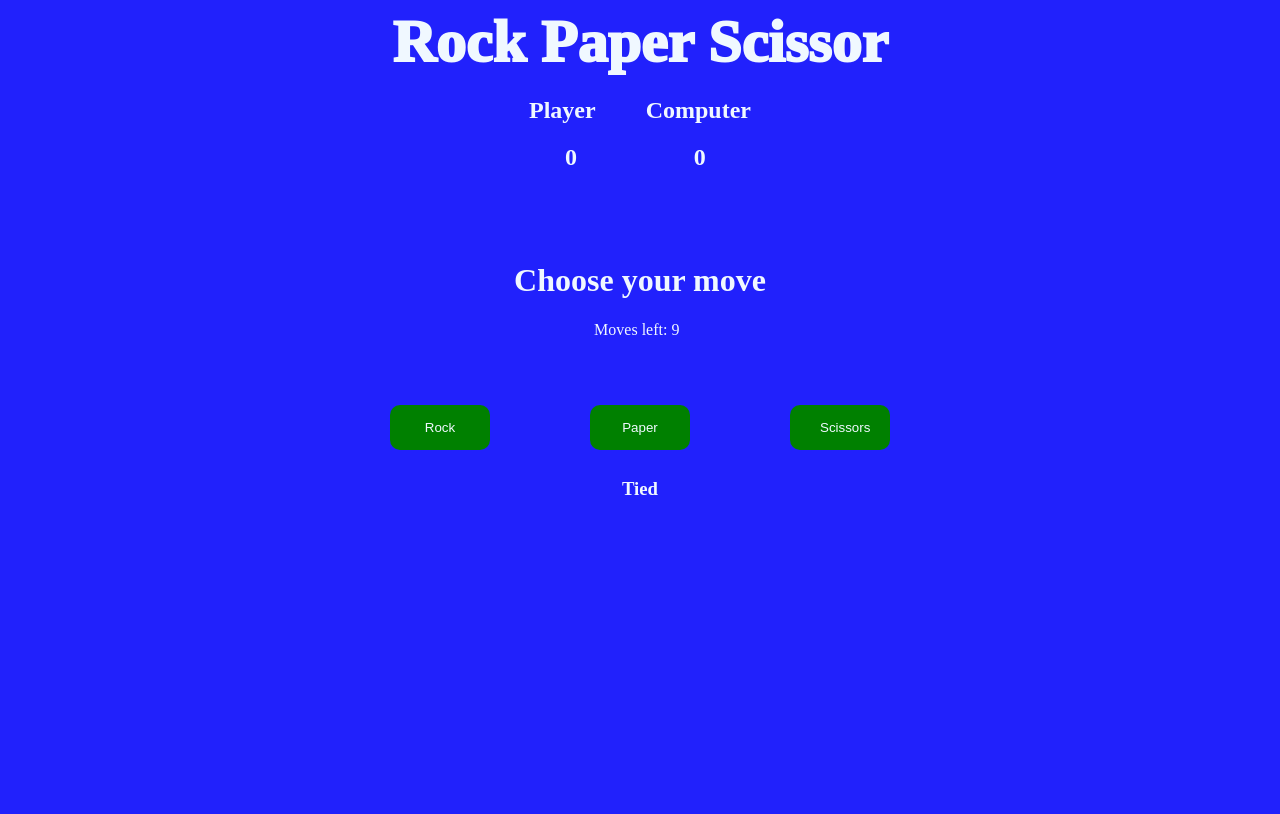
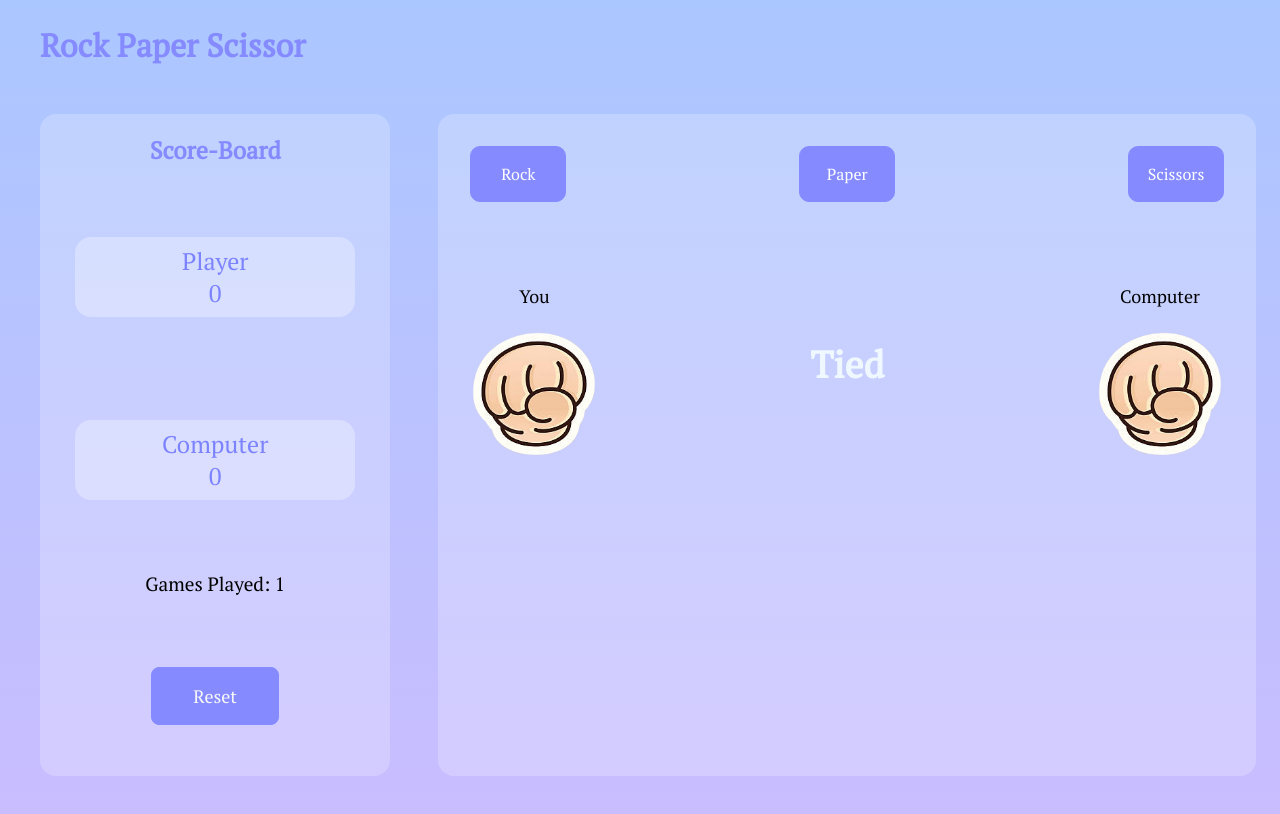
Before and after one commit to Kunalverse/Rock-paper-scissors, a plain HTML site: page index.html in a window 1280 px wide. Both pictures are taken after a click on the button "Rock". Drawn offline with Linux system fonts and the light colour scheme.

Commit message:
Completed for desktop

```diff
--- a/index.html
+++ b/index.html
@@ -1,40 +1,63 @@
 <!DOCTYPE html>
 <html lang="en">
   <head>
-    <meta charset="UTF-8">
-    <meta http-equiv="X-UA-Compatible" content="IE=edge">
-    <meta name="viewport" content="width=device-width, initial-scale=1.0">
-    <link rel="stylesheet" href="style.css">
+    <meta charset="UTF-8" />
+    <meta http-equiv="X-UA-Compatible" content="IE=edge" />
+    <meta name="viewport" content="width=device-width, initial-scale=1.0" />
+    <link rel="stylesheet" href="style.css" />
+    <link
+      href="https://fonts.googleapis.com/css2?family=PT+Serif&display=swap"
+      rel="stylesheet"
+    />
     <title>Rock Paper Scissor</title>
   </head>
-<body style="background-color: rgba(8, 8, 252, 0.897);" class="center">
-    <div>
+  <body>
+    <div class="heading-container">
       <p class="heading">Rock Paper Scissor</p>
     </div>
-    <div class="Box">
-       <div class="col" >
-          <h2>Player</h2>
-          <h2 id="player">&nbsp;&nbsp;&nbsp;&nbsp;&nbsp;&nbsp;0</h2>
+    <div class="main-container">
+      <div class="score-board-container">
+        <h2>Score-Board</h2>
+        <div class="col">
+          <p>Player</p>
+          <p id="player">0</p>
         </div>
-       <div class="col" >
-         <h2>Computer</h2>
-         <h2 id="computer">&nbsp;&nbsp;&nbsp;&nbsp;&nbsp;&nbsp;&nbsp;&nbsp;0</h2>
+        <div class="col">
+          <p>Computer</p>
+          <p id="computer">0</p>
+        </div>
+        <div class="score-count">
+          <p id="moves">Games Played: 0</p>
+        </div>
+        <button id="restartBtn" onclick="handleReset()">Reset</button>
+      </div>
+      <div class="game-area-container">
+        <div class="option-container" id="selectBtn">
+          <button class="option-button" id="rock" onclick="getRock()">
+            Rock
+          </button>
+          <button class="option-button" id="paper" onclick="getPaper()">
+            Paper
+          </button>
+          <button class="option-button" id="scissors" onclick="getScissors()">
+            Scissors
+          </button>
+        </div>
+        <div class="game-area">
+            <div class="player-side">
+                <p>You</p>
+                <img src="assests/paper.png" alt="" class="player-image" id="player-side">
+            </div>
+            <div id="result">
+                <h3></h3>
+            </div>
+            <div class="player-side">
+                <p>Computer</p>
+                <img src="assests/rock.png" alt="" class="computer-image" id="computer-side">
             </div>
         </div>
-    <div id="gDisplay"style="color:aliceblue ; padding-top: 50px;">
-        <h1>Choose your move</h1>
-        <p id="moves">&emsp;&emsp;&emsp;&emsp;&emsp;Moves left: 10</p>
       </div>
-    <div class="Box " id="selectBtn">
-        <button class="box-item" id="rock" onclick="getRock()">Rock</button>
-        <button class="box-item" id="paper" onclick="getPaper()">Paper</button>
-        <button class="box-item" id="scissors" onclick="getScissors()">Scissors</button>
     </div>
-    <div id="result" style="margin-top: -40px;">
-        <h3></h3>
-    </div>
-    <button id="restartBtn"></button>
     <script src="rockps.js"></script>
-
   </body>
 </html>
--- a/rockps.js
+++ b/rockps.js
@@ -1,62 +1,51 @@
 var rock = document.getElementById('rock');
 var paper = document.getElementById('paper');
 var scissors = document.getElementById('scissors');
+const imgUrl = [
+    'assests/rock.png',
+    'assests/paper.png',
+    'assests/scissors.png'
+]
 rock.value=0;
 paper.value=1;
 scissors.value=2;
 
-var count=10;
+var count=0;
 var pcount=0;
 var ccount=0;
 function updatePlayer(){
     pcount++;
-    document.getElementById('player').innerHTML=`&nbsp;&nbsp;&nbsp;&nbsp;&nbsp;&nbsp;${pcount}`;
+    document.getElementById('player').innerHTML=`${pcount}`;
 }
 function updateComputer(){
     ccount++;
-    document.getElementById('computer').innerHTML=`&nbsp;&nbsp;&nbsp;&nbsp;&nbsp;&nbsp;&nbsp;&nbsp;${ccount}`;
+    document.getElementById('computer').innerHTML=`${ccount}`;
 }
 
-function changeDisplay(){
-    document.getElementById('gDisplay').innerHTML=`<div id="gDisplay">
-    <h1 style="color:aliceblue">Game Over!!</h1>
-</div>`
-    if(pcount > ccount){
-        document.getElementById('gDisplay').innerHTML +=`<h1 style="color : green;">&nbsp;&nbsp;&nbsp;You Won!!</h1> `
-    }
-    else if(pcount == ccount){
-        document.getElementById('gDisplay').innerHTML +=`<h1 style="color : aliceblue;"> Match Tied!!</h1> `
-    }
-    else{
-        document.getElementById('gDisplay').innerHTML +=`<h1 style="color : red;">&nbsp;&nbsp;You Lose!!</h1> `
-    }
-
-    document.getElementById('rock').remove();
-    document.getElementById('paper').remove();
-    document.getElementById('scissors').remove();
-    document.getElementById('result').remove();
-    const reloadBtn = document.getElementById('restartBtn');
-    reloadBtn.innerText='Restart';
-    reloadBtn.style.display='flex';
-    reloadBtn.addEventListener('click',()=>{
-        window.location.reload();
-    })
-}
 function checkCount(){
-    if(count>1){
-        count--;
-    document.getElementById('moves').innerHTML=`&emsp;&emsp;&emsp;&emsp;&emsp;Moves left: ${count}`
-    }
-    else{
-        count--;
-    if(count==0){
-        changeDisplay();
-    }
-    }
+    count++
+    document.getElementById('moves').innerHTML=`Games Played: ${count}`
 }
 
 function checkVal(val){
     let comp=Math.floor(Math.random()*3);
+    document.getElementsByClassName('player-side')[0].style.display="block";
+    document.getElementsByClassName('player-side')[1].style.display="block";
+    document.getElementById('player-side').src = imgUrl[val];
+            document.getElementById('computer-side').src = imgUrl[comp];
+
+            const playerImage = document.getElementById('player-side');
+            const computerImage = document.getElementById('computer-side');
+
+            playerImage.classList.remove('player-image');
+            computerImage.classList.remove('computer-image');
+
+            void playerImage.offsetWidth;
+            void computerImage.offsetWidth;
+
+            playerImage.classList.add('player-image');
+            computerImage.classList.add('computer-image');
+
 
     if(val==comp){
         document.getElementsByTagName('h3')[0].style.color="aliceblue";
@@ -68,7 +57,7 @@ function checkVal(val){
         updatePlayer();
     }
     else{
-        document.getElementsByTagName('h3')[0].style.color="aliceblue";
+        document.getElementsByTagName('h3')[0].style.color="red";
       document.getElementsByTagName('h3')[0].innerHTML =`Computer Won`;
       updateComputer();
     }
@@ -83,3 +72,7 @@ function getPaper(){
 function getScissors(){
     checkVal(2);
 }
+
+function handleReset(){
+    if(count > 0) window.location.reload();
+}
--- a/style.css
+++ b/style.css
@@ -1,44 +1,157 @@
-.center{
+
+* {
+    font-family: 'PT Serif', serif;
+}
+body {
     display: flex;
     flex-direction: column;
-    justify-content: center;
-    align-items: center;
+    width: 100vw;
+    height: 100vh;
+    overflow: hidden;
+    background-image: linear-gradient(#ABC7FF, #C9BDFF);
+}
 
-}
-.Box{
-    display: flex;
-    flex-flow: row;
-    justify-content: center;
-}
-.col{
-    display: block;
-    padding: 0 25px 0 25px;
-    color: aliceblue;
+.heading-container {
+    margin: 0 2rem;
 }
 .heading{
-    display: inline;
-    color :aliceblue;
-    font-size: 60px;
+    color :#858BFF ;
+    font-size: 2rem;
     font-weight: 1000;
     padding: 0;
+    margin: 1rem 0 ;
+    /* -webkit-text-stroke: 0.05rem ; */
 }
-.box-item{
-    display: block;
-    margin: 50px;
-    width:100px;
-    padding: 15px 30px;
+
+.main-container {
+    display: flex;
+    margin: 2rem;
+    width: calc(100%-4rem);
+    height: 100vh;
+}
+
+.score-board-container{
+    display: flex;
+    flex-direction: column;
+    background-color: #ffffff37;
+    width: 30%;
+    border-radius: 1rem;
+}
+.score-board-container > h2 {
+    text-align: center;
+    color: #858BFF;
+}
+
+.col{
+    width: 80%;
+    text-align: center;
+    color: #7c83fe;
+    border-radius: 1rem;
+    margin: auto;
+    background-color: rgba(255, 255, 255, 0.306);
+    font-size: 1.5rem;
+    padding: 0.5rem 0;
+}
+
+.col > p {
+    padding: 0;
+    margin: 0;
+}
+
+.score-count {
+    text-align: center;
+    font-size: larger;
+}
+
+#restartBtn{
+    margin: auto;
+    width:8rem;
+    padding: 1rem 0;
+    background-color: #858BFF;
+    font-size: large;
+    color: rgb(248, 248, 248);
+    border: 0.1rem solid #858BFF;
+    border-radius: 0.5rem;
+}
+
+.game-area-container{
+    display: flex;
+    flex-direction: column;
+    background-color: #ffffff37;
+    margin-left: 3rem;
+    width: 70%;
+    border-radius: 1rem;
+}
+
+.option-container {
+    display: flex;
+    justify-content: space-between;
+    align-items: flex-start;
+}
+
+.option-button{
     border-radius: 10px;
-    background-color: green;
-    color: aliceblue;
-    border: 5px none green;
+    padding: 1rem;
+    margin: 2rem;
+    background-color: #858BFF;
+    width: 6rem;
+    color: #fefefe;
+    border: 0.1rem solid #858BFF;
+    text-align: center;
+    font-size: 1rem;
+}
+
+.game-area {
+    display: flex;
+    justify-content: space-around;
+    margin: 2rem;
+}
+
+.player-image, .computer-image {
+    width: 8rem;
     text-align: center;
 }
-#restartBtn{
+
+.player-side {
     display: none;
-    width:100px;
-    padding: 15px 30px;
-    border-radius: 10px;
-    background-color: green;
-    color: aliceblue;
-    border: 5px none green;
+    font-size: large;
+    text-align: center;
 }
+
+.player-image {
+    position: relative;
+    animation: slide-right 1s ease-out;
+}
+
+
+@keyframes slide-right {
+    from {
+        transform: translateX(-10%);
+        opacity: 0;
+    }
+    to {
+        transform: translateX(0);
+        opacity: 1;
+    }
+}
+
+.computer-image {
+    position: relative;
+    animation: slide-left 1s ease-out;
+}
+
+@keyframes slide-left {
+    from {
+        transform: translateX(10%);
+        opacity: 0;
+    }
+    to {
+        transform: translateX(0);
+        opacity: 1;
+    }
+}
+
+#result {
+    margin: auto;
+    font-size: 2rem;
+}
```
Also changed, not shown: assests/paper.png (added), assests/rock.png (added), assests/scissors.png (added). Lines whose indentation alone changed are shown as unchanged.
